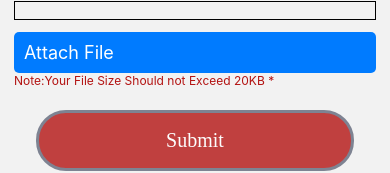
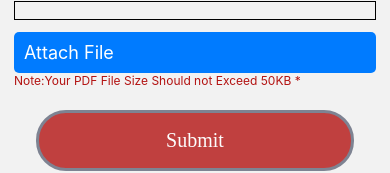
Before and after one commit to saiprakashk-387/React_Native_FoodApp, a React Native app in the folder Client/: screen /Feedback in a window 390 px wide. Shown: the part 356-529 px from the top of the page. Built offline with nearby package versions, Linux system fonts and the light colour scheme; what react-native would draw is missing.

Commit message:
feedback-screen-form-changes

```diff
--- a/Client/src/screens/Feedback.jsx
+++ b/Client/src/screens/Feedback.jsx
@@ -9,7 +9,7 @@ import {
 } from 'react-native';
 import React, {useLayoutEffect, useRef, useState} from 'react';
 import {Picker} from '@react-native-picker/picker';
-import DocumentPicker from 'react-native-document-picker';
+import DocumentPicker, {types} from 'react-native-document-picker';
 import RNFS from 'react-native-fs';
 import {useDispatch} from 'react-redux';
 import {HomeButton, RefrashButton} from '../components/IconButton';
@@ -19,7 +19,6 @@ import {PostFeedService} from '../services';
 const Feedback = ({navigation}) => {
   const dispatch = useDispatch();
   const [selectedFile, setSelectedFile] = useState();
-  const [disabledbutton, setdisabledbutton] = useState(false);
   const [inputValues, setInputValues] = useState({
     area: '',
     building: '',
@@ -49,7 +48,7 @@ const Feedback = ({navigation}) => {
   const pickDocument = async () => {
     try {
       const result = await DocumentPicker.pick({
-        type: [DocumentPicker.types.allFiles],
+        type: [types.pdf],
       });
       // console.log(
       //   result[0].fileCopyUri || result[0].uri,
@@ -83,7 +82,6 @@ const Feedback = ({navigation}) => {
     await dispatch(PostFeedService(FeedbackForm));
     setInputValues([{}]);
     setSelectedFile(null);
-    setdisabledbutton(true);
   };
 
   return (
@@ -181,7 +179,7 @@ const Feedback = ({navigation}) => {
             </Text>
           </TouchableOpacity>
           <Text style={{color: '#B31312', fontSize: 12}}>
-            Note:Your File Size Should not Exceed 20KB *
+            Note:Your PDF File Size Should not Exceed 50KB *
           </Text>
           {inputValues.area &&
           inputValues.building &&
```
